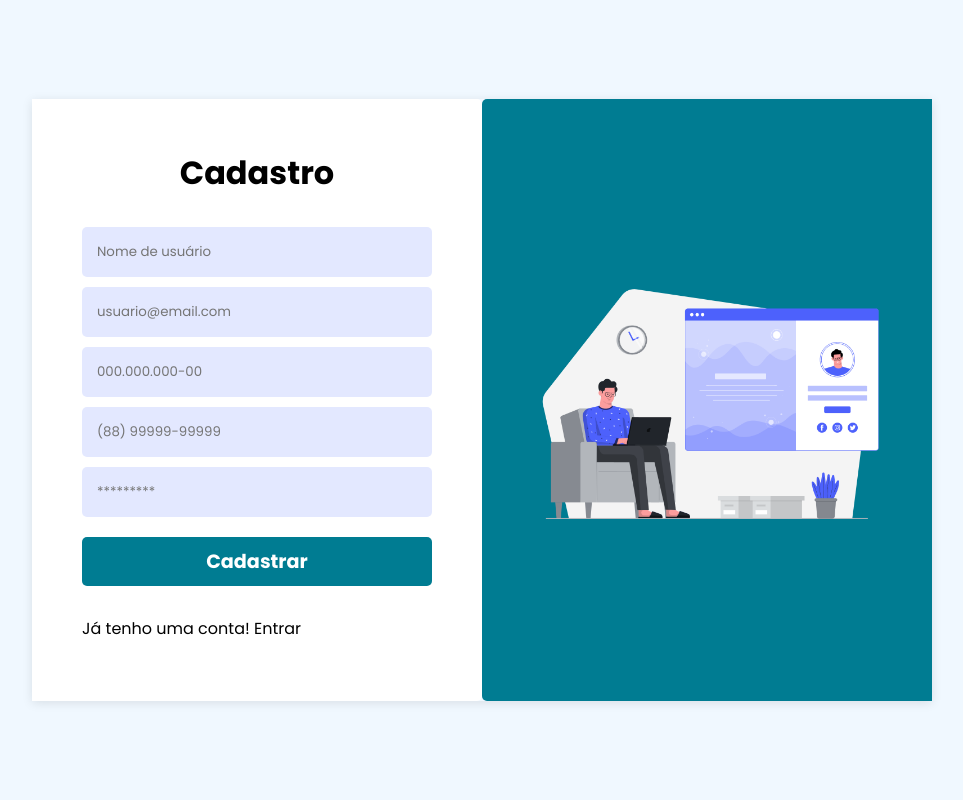
After one commit to luccaszzzz/proj_reservatorio, a Django app: page /cadastro/ in a window 1280 px wide. The commit adds this page. Shown: the whole page, without its empty margins (158-1121 px from the left). Run offline with Django 5.2, Linux system fonts and the light colour scheme.

Commit message:
Criada página de cadastro de usuário

```diff
--- a/core/views.py
+++ b/core/views.py
@@ -6,5 +6,8 @@ def home(request):
 def login(request):
     return render(request, 'login.html')
 
+def cadastro(request):
+    return render(request, 'cadastro.html')
+
 def gestor(request):
     return render(request, 'gestor.html')
--- a/proj_reservatorio/urls.py
+++ b/proj_reservatorio/urls.py
@@ -1,10 +1,13 @@
 from django.contrib import admin
 from django.urls import path
-from core.views import home, login, gestor
+from core.views import home, login, cadastro, gestor
 
 urlpatterns = [
     path('admin/', admin.site.urls),
     path('', home, name="home"),
+
     path('login/', login, name="login"),
+    path('cadastro/', cadastro, name="cadastro"),
+
     path('gestor/', gestor, name="gestor"),
 ]
--- a/static/css/login.css
+++ b/static/css/login.css
@@ -53,6 +53,9 @@ body{
 }
 
 .login-user,
+.login-email,
+.login-cpf,
+.login-phone,
 .login-password{
     background-color: #5271ff29;
     border: none;
@@ -61,6 +64,10 @@ body{
     padding: 15px;
 }
 
+.login-user,
+.login-email,
+.login-cpf,
+.login-phone,
 .login-password{
     margin-top: 10px;
 }
--- /dev/null
+++ b/templates/cadastro.html
@@ -0,0 +1,80 @@
+{% load static %}
+<!DOCTYPE html>
+<html lang="en">
+  <head>
+    <meta charset="UTF-8" />
+    <meta name="viewport" content="width=device-width, initial-scale=1.0" />
+    <title>{% block title %} Smart Reservoir | Cadastro de Usuário {% endblock %}</title>
+    <!-- CSS -->
+    <link rel="stylesheet" href="{% static 'css/login.css'%}" />
+    <!-- Google Font -->
+    <link
+      href="https://fonts.googleapis.com/css2?family=Poppins:ital,wght@0,100;0,200;0,300;0,400;0,500;0,600;0,700;0,800;0,900;1,100;1,200;1,300;1,400;1,500;1,600;1,700;1,800;1,900&display=swap"
+      rel="stylesheet"
+    />
+  </head>
+  <body>
+    <div class="login-container">
+      <form class="login-box" action="#">
+        <h1 class="login-title">Cadastro</h1>
+
+        <!-- <label for="user">Nome de usuário</label> -->
+        <input
+        class="login-user"
+        type="text"
+        id="user"
+        placeholder="Nome de usuário"
+        required
+        />
+
+        <!-- <label for="email">E-mail</label> -->
+        <input
+        class="login-email"
+        type="email"
+        id="email"
+        placeholder="usuario@email.com"
+        required
+        />
+
+        <!-- <label for="cpf">CPF</label> -->
+        <input
+        class="login-cpf"
+        type="number"
+        id="cpf"
+        placeholder="000.000.000-00"
+        required
+        />
+
+        <!-- <label for="tel">Telefone</label> -->
+        <input
+        class="login-phone"
+        type="tel"
+        id="tel"
+        placeholder="(88) 99999-99999"
+        required
+        />
+
+        <!-- <label for="password">Senha</label> -->
+        <input
+          class="login-password"
+          type="password"
+          id="password"
+          placeholder="*********"
+          required
+        />
+
+        <button class="login-btn" type="submit">Cadastrar</button>
+
+        <a class="login-recovery-password" href="{% url 'login' %}">Já tenho uma conta! Entrar</a>
+      </form>
+
+      <div class="login-img-box">
+        <img
+          class="login-img"
+          src="{% static 'img/img-login.png' %}"
+          alt="Login Image"
+        />
+      </div>
+    </div>
+  </body>
+</html>
```
